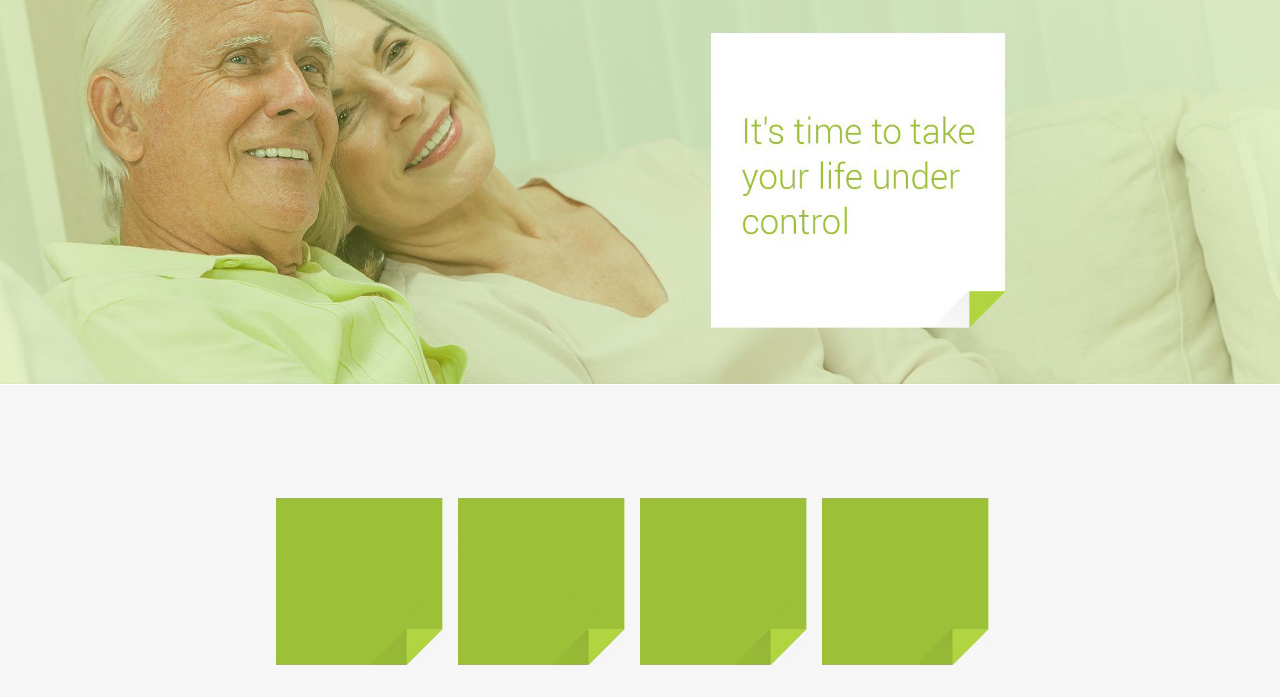
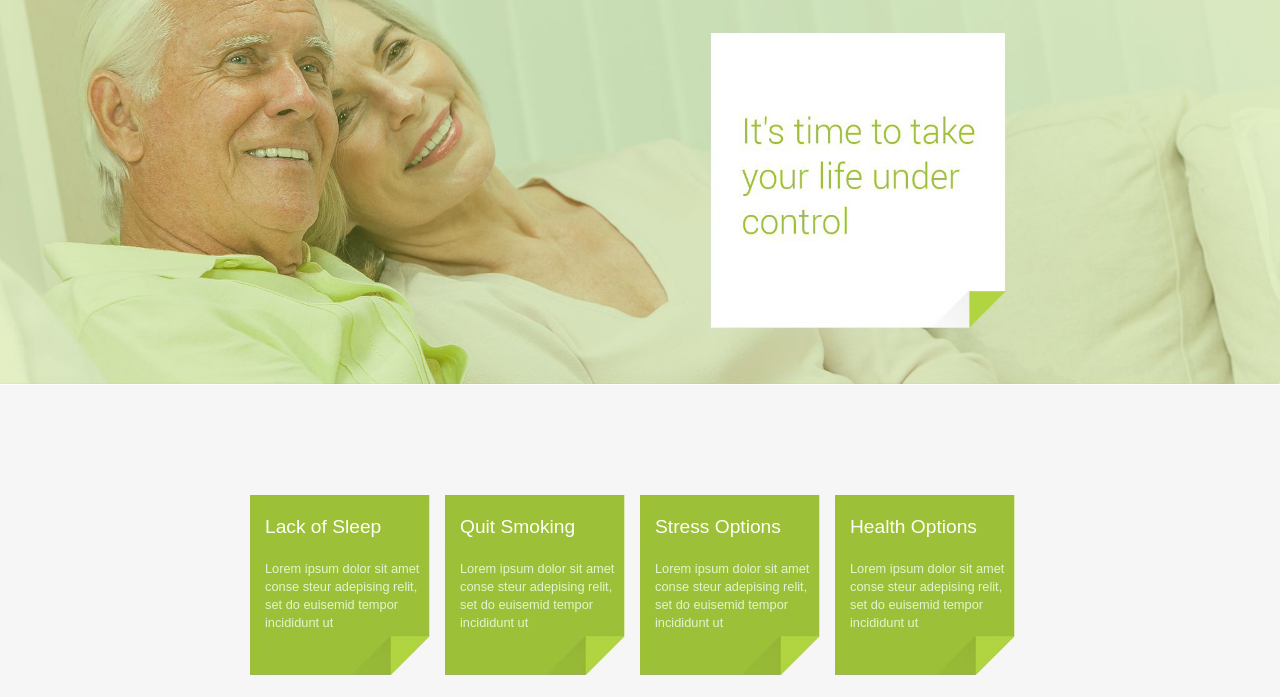
Before and after one commit to d0m1ngo/d0m1ngo.github.io, a plain HTML site: page index.html in a window 1280 px wide. Shown: the part 103-800 px from the top of the page. Drawn offline with Linux system fonts and the light colour scheme.

Commit message:
adding text

```diff
--- a/css/main.css
+++ b/css/main.css
@@ -80,27 +80,31 @@ html {;
 }
 .advices {;
    padding-right: 15px;
+   height: 180px;
+   width: 180px;
+   position: relative;
+   /*overflow: visible;*/
 }
 .advices img {
-  height:167px;
+  height:180px;
+  width: 180px;
+  position: absolute;
 }
-
-/*.container-content__gray-info {;*/
-/*  display: flex;*/
-/*  justify-content: center;*/
-/*  align-items: center;*/
-/*  flex-direction: row;*/
+.advices-block {
+  position: absolute;
+  font-size: 0.8rem;
+  padding: 0px 15px;
+  color: #E4F4CE;
+}
+.advices-block .advices-maintext {
+  color : #FDFEF5;
+  font-size: 1.2rem;
+}
+/*.advices-text {*/
+/*  position: absolute;*/
+/*  display: inline-block;*/
 /*}*/
 
-.advices-text {
-  top: 50%;
-  left: 50%;
-  font-size: 1.5vw;
-  color: #fff;
-  line-height: 150%;
-  padding: 0 20px;
-  position: absolute;
-}
 
 /*.family {*/
 /*  display: flex;*/
@@ -187,9 +191,11 @@ html {;
   list-style: none;
   height: 20px;
   margin: 0 80px 0 0;
+  color: #6C6C6C;
 }
 .footer > ul > li {
 padding-bottom: 20px;
+color: #D2D2D2;
 
 }
 .icon {
@@ -238,7 +244,7 @@ padding-bottom: 20px;
 
 
 .advices {;
-    max-width: 35%;
+    max-width: 33%;
     margin: 0 auto;
 }
 
--- a/index.html
+++ b/index.html
@@ -36,19 +36,31 @@
   <div class="container-content__gray">
       <div class="advices">
         <img src="./img/greenblock.jpeg" alt="" class="advice">
-        <p class="advices-text"> </p>
+        <div class='advices-block'>
+        <p class="advices-maintext">Lack of Sleep</p>
+        <p class='advices-text'>Lorem ipsum dolor  sit amet conse steur  adepising relit, set do euisemid tempor incididunt ut</p>
+      </div>
       </div>
       <div class="advices">
         <img src="./img/greenblock.jpeg" alt="" class="advice">
-        <p class="advices-text"> </p>
+        <div class='advices-block'>
+        <p class="advices-maintext">Quit Smoking </p>
+        <p class="advices-text">Lorem ipsum dolor  sit amet conse steur  adepising relit, set do euisemid tempor incididunt ut</p>
+        </div>
       </div>
       <div class="advices">
         <img src="./img/greenblock.jpeg" alt="" class="advice">
-        <p class="advices-text"></p>
+        <div class='advices-block'>
+        <p class="advices-maintext">Stress Options</p>
+        <p class="advices-text">Lorem ipsum dolor  sit amet conse steur  adepising relit, set do euisemid tempor incididunt ut</p>
+        </div>
       </div>
       <div class="advices">
         <img src="./img/greenblock.jpeg" alt="" class="advice" >
-        <p class="advices-text"></p>
+        <div class='advices-block'>
+        <p class="advices-maintext">Health Options</p>
+        <p class="advices-text">Lorem ipsum dolor  sit amet conse steur  adepising relit, set do euisemid tempor incididunt ut</p>
+        </div>
       </div>
   </div>
 
```
